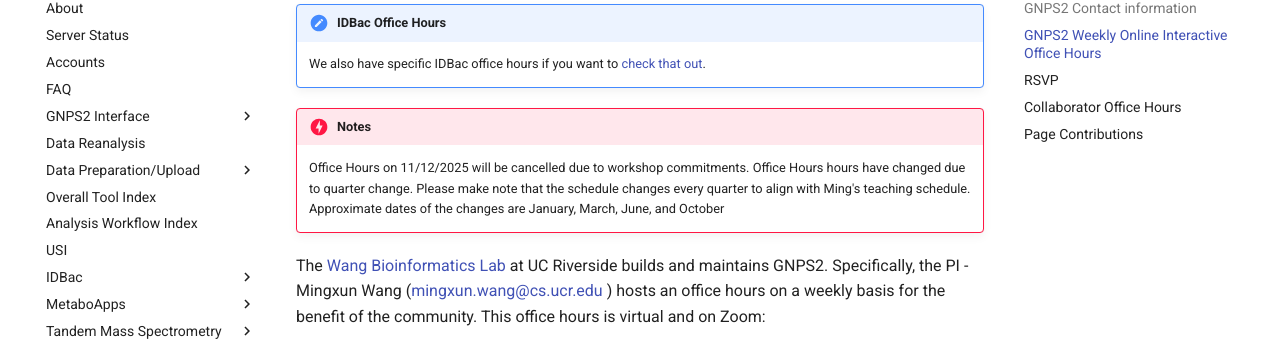
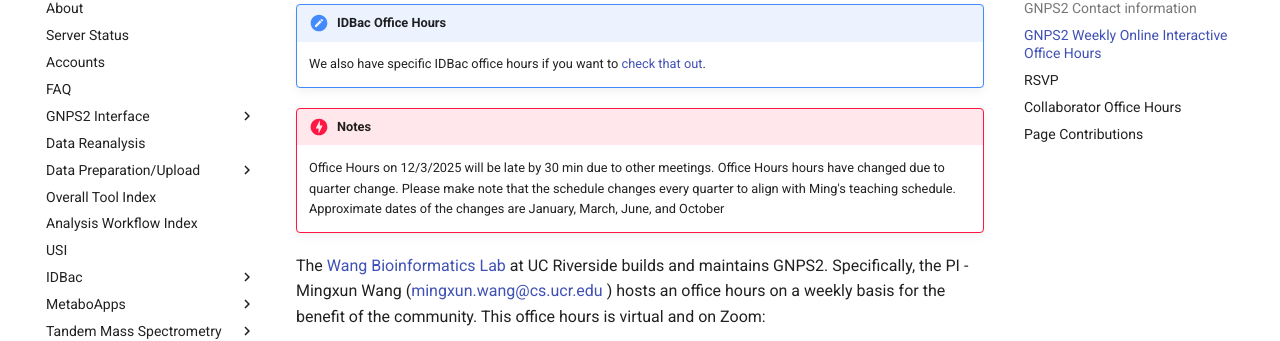
Before and after one commit to Wang-Bioinformatics-Lab/GNPS2_Documentation, an MkDocs documentation site: the page built from docs/contact.md, in a window 1280 px wide and 900 px high, scrolled down 391 px. Shown: the part 100-441 px from the top of the window. Built offline with MkDocs 1.6.1 and Material for MkDocs 9.7.7, drawn with Linux system fonts in a browser that asks for light colours; comment, search, counter and statistics services are not loaded.

Commit message:
Update contact.md

```diff
--- a/docs/contact.md
+++ b/docs/contact.md
@@ -13,7 +13,7 @@
     We also have specific IDBac office hours if you want to [check that out](idbacofficehours.md).
 
 !!! danger "Notes"
-    Office Hours on 11/12/2025 will be cancelled due to workshop commitments. Office Hours hours have changed due to quarter change. Please make note that the schedule changes every quarter to align with Ming's teaching schedule. Approximate dates of the changes are January, March, June, and October
+    Office Hours on 12/3/2025 will be late by 30 min due to other meetings. Office Hours hours have changed due to quarter change. Please make note that the schedule changes every quarter to align with Ming's teaching schedule. Approximate dates of the changes are January, March, June, and October
 
 The [Wang Bioinformatics Lab](https://www.cs.ucr.edu/~mingxunw/) at UC Riverside builds and maintains GNPS2. Specifically, the PI - Mingxun Wang ([mingxun.wang@cs.ucr.edu](mailto:mingxun.wang@cs.ucr.edu) ) hosts an office hours on a weekly basis for the benefit of the community. This office hours is virtual and on Zoom:
 
```
